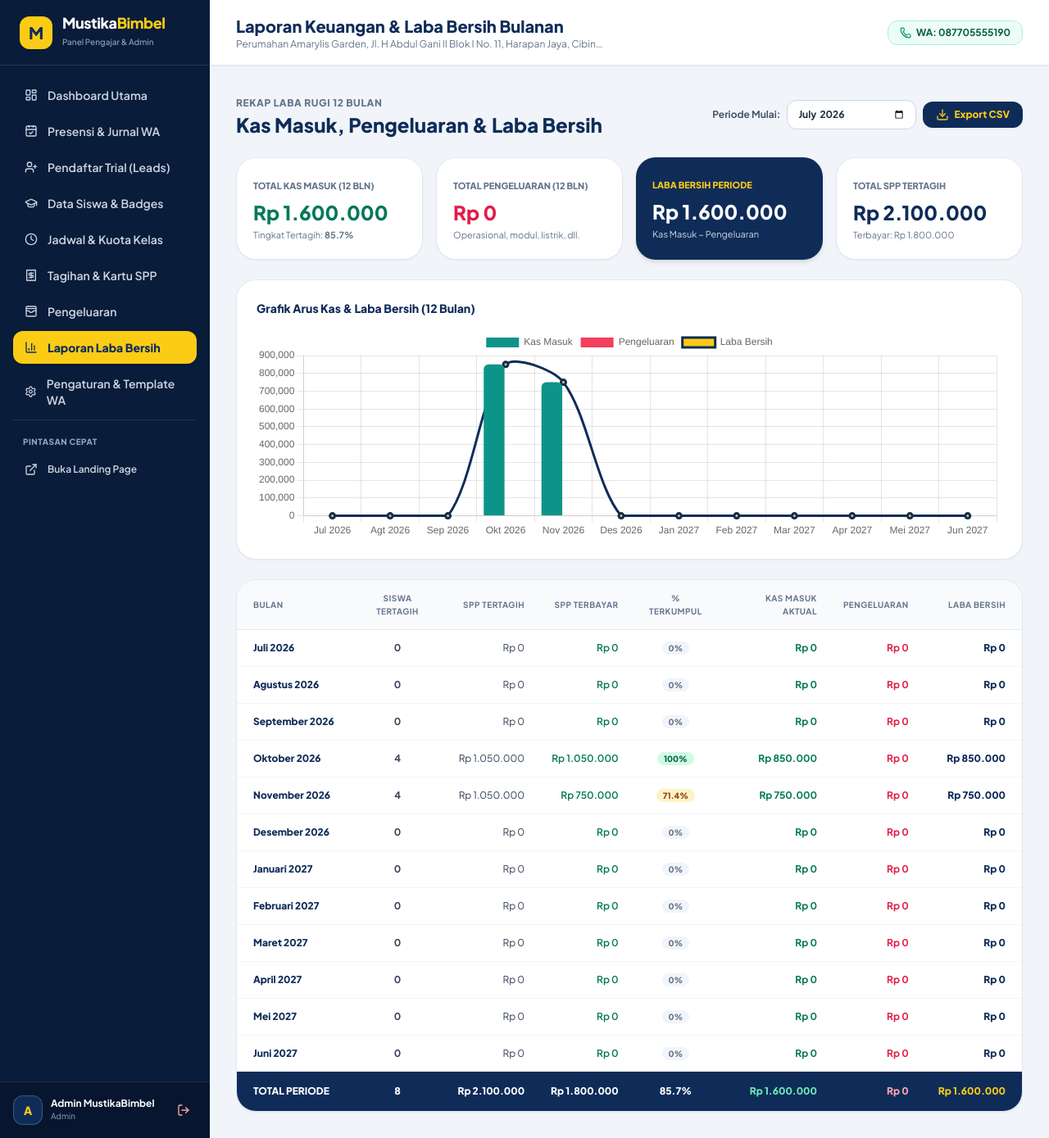
After one commit to LuthfiMirza/mustika-bimbel, a Laravel app: page /admin/reports in a window 1280 px wide. The commit adds this page. Shown: the whole page at 82% size. Run offline with Laravel 12, Linux system fonts and the light colour scheme; a user stored in the database is signed in; data comes from the database, SQL or seed files in the repository; tables that the repository leaves empty hold one stand-in row (values such as "Sample post"); some libraries are stand-ins or nearby versions.

Commit message:
feat(reports): add 12-month financial net profit report with Chart.js and CSV export

```diff
--- /dev/null
+++ b/app/Http/Controllers/FinancialReportController.php
@@ -0,0 +1,155 @@
+<?php
+
+namespace App\Http\Controllers;
+
+use App\Models\Expense;
+use App\Models\InvoicePayment;
+use App\Models\Setting;
+use App\Models\TuitionInvoice;
+use Carbon\Carbon;
+use Illuminate\Http\Request;
+use Illuminate\View\View;
+use Symfony\Component\HttpFoundation\StreamedResponse;
+
+class FinancialReportController extends Controller
+{
+    /**
+     * Build 12-month financial report rows and period totals.
+     *
+     * @return array{startMonthStr: string, rows: array<int, array<string, mixed>>, totals: array<string, int|float>}
+     */
+    public static function buildMonthlyReport(?string $startMonthInput = null): array
+    {
+        $startMonthStr = $startMonthInput ?: Setting::get('period_start_month', '2026-07');
+        if (! preg_match('/^\d{4}-\d{2}$/', $startMonthStr)) {
+            $startMonthStr = '2026-07';
+        }
+
+        $startCarbon = Carbon::createFromFormat('Y-m', $startMonthStr)->startOfMonth();
+        $endCarbon = $startCarbon->copy()->addMonths(11)->endOfMonth();
+
+        $allInvoices = TuitionInvoice::all();
+        $allPayments = InvoicePayment::whereBetween('payment_date', [$startCarbon->toDateString(), $endCarbon->toDateString()])->get();
+        $allExpenses = Expense::whereBetween('expense_date', [$startCarbon->toDateString(), $endCarbon->toDateString()])->get();
+
+        // Map legacy paid invoices without invoice_payments rows so kas masuk stays accurate
+        $invoiceIdsWithPayments = InvoicePayment::pluck('tuition_invoice_id')->unique()->flip();
+
+        $rows = [];
+        $totals = [
+            'billed_students' => 0,
+            'spp_billed' => 0,
+            'spp_paid' => 0,
+            'cash_in' => 0,
+            'expenses' => 0,
+            'net_profit' => 0,
+        ];
+
+        for ($i = 0; $i < 12; $i++) {
+            $m = $startCarbon->copy()->addMonths($i);
+            $ym = $m->format('Y-m');
+
+            $monthInvoices = $allInvoices->filter(function (TuitionInvoice $inv) use ($ym) {
+                $key = $inv->billing_month ?: $inv->due_date?->format('Y-m');
+                return $key === $ym;
+            });
+
+            $billedStudents = $monthInvoices->pluck('student_id')->unique()->count();
+            $sppBilled = (int) $monthInvoices->sum('amount');
+            $sppPaid = (int) $monthInvoices->sum(fn($inv) => $inv->status === 'Lunas' && (int) $inv->paid_amount === 0 ? (int) $inv->amount : (int) $inv->paid_amount);
+            $collectionRate = $sppBilled > 0 ? round(($sppPaid / $sppBilled) * 100, 1) : 0;
+
+            $paymentsCashIn = (int) $allPayments
+                ->filter(fn($p) => $p->payment_date->format('Y-m') === $ym)
+                ->sum('amount');
+
+            $legacyCashIn = (int) $allInvoices
+                ->filter(fn($inv) => ! isset($invoiceIdsWithPayments[$inv->id]) && $inv->status === 'Lunas' && $inv->paid_at && $inv->paid_at->format('Y-m') === $ym)
+                ->sum('amount');
+
+            $cashIn = $paymentsCashIn + $legacyCashIn;
+            $expensesSum = (int) $allExpenses
+                ->filter(fn($e) => $e->expense_date->format('Y-m') === $ym)
+                ->sum('amount');
+
+            $netProfit = $cashIn - $expensesSum;
+
+            $rows[] = [
+                'key' => $ym,
+                'short_label' => $m->translatedFormat('M Y'),
+                'full_label' => $m->translatedFormat('F Y'),
+                'billed_students' => $billedStudents,
+                'spp_billed' => $sppBilled,
+                'spp_paid' => $sppPaid,
+                'collection_rate' => $collectionRate,
+                'cash_in' => $cashIn,
+                'expenses' => $expensesSum,
+                'net_profit' => $netProfit,
+            ];
+
+            $totals['billed_students'] += $billedStudents;
+            $totals['spp_billed'] += $sppBilled;
+            $totals['spp_paid'] += $sppPaid;
+            $totals['cash_in'] += $cashIn;
+            $totals['expenses'] += $expensesSum;
+            $totals['net_profit'] += $netProfit;
+        }
+
+        $totals['collection_rate'] = $totals['spp_billed'] > 0
+            ? round(($totals['spp_paid'] / $totals['spp_billed']) * 100, 1)
+            : 0;
+
+        return compact('startMonthStr', 'rows', 'totals');
+    }
+
+    /**
+     * Display 12-month financial & net profit report.
+     */
+    public function index(Request $request): View
+    {
+        $data = self::buildMonthlyReport($request->query('start_month'));
+
+        return view('admin.reports.index', $data);
+    }
+
+    /**
+     * Export 12-month financial report as CSV.
+     */
+    public function exportCsv(Request $request): StreamedResponse
+    {
+        $data = self::buildMonthlyReport($request->query('start_month'));
+        $filename = 'laporan-keuangan-mustikabimbel-' . $data['startMonthStr'] . '.csv';
+
+        return response()->streamDownload(function () use ($data) {
+            $out = fopen('php://output', 'w');
+            // UTF-8 BOM for Excel compatibility
+            fwrite($out, "\xEF\xBB\xBF");
+            fputcsv($out, ['Bulan', 'Siswa Tertagih', 'SPP Tertagih (Rp)', 'SPP Terbayar (Rp)', '% Terkumpul', 'Kas Masuk Aktual (Rp)', 'Pengeluaran (Rp)', 'Laba Bersih (Rp)']);
+
+            foreach ($data['rows'] as $row) {
+                fputcsv($out, [
+                    $row['full_label'],
+                    $row['billed_students'],
+                    $row['spp_billed'],
+                    $row['spp_paid'],
+                    $row['collection_rate'] . '%',
+                    $row['cash_in'],
+                    $row['expenses'],
+                    $row['net_profit'],
+                ]);
+            }
+
+            fputcsv($out, [
+                'TOTAL PERIODE',
+                $data['totals']['billed_students'],
+                $data['totals']['spp_billed'],
+                $data['totals']['spp_paid'],
+                $data['totals']['collection_rate'] . '%',
+                $data['totals']['cash_in'],
+                $data['totals']['expenses'],
+                $data['totals']['net_profit'],
+            ]);
+            fclose($out);
+        }, $filename, ['Content-Type' => 'text/csv; charset=UTF-8']);
+    }
+}
--- /dev/null
+++ b/resources/views/admin/reports/index.blade.php
@@ -0,0 +1,163 @@
+@extends('layouts.admin')
+
+@section('title', 'Laporan Keuangan & Laba Bersih — MustikaBimbel')
+@section('header_title', 'Laporan Keuangan & Laba Bersih Bulanan')
+
+@section('content')
+<div class="space-y-6">
+
+    <!-- Top Controls -->
+    <div class="flex flex-col sm:flex-row sm:items-center justify-between gap-4">
+        <div>
+            <span class="text-xs font-extrabold uppercase tracking-wider text-slate-500">Rekap Laba Rugi 12 Bulan</span>
+            <h2 class="text-xl sm:text-2xl font-extrabold text-[#0F2C59]">Kas Masuk, Pengeluaran &amp; Laba Bersih</h2>
+        </div>
+
+        <div class="flex flex-wrap items-center gap-2">
+            <form method="GET" action="{{ route('admin.reports.index') }}" class="flex items-center gap-2">
+                <label class="text-xs font-bold text-slate-600">Periode Mulai:</label>
+                <input type="month" name="start_month" value="{{ $startMonthStr }}" onchange="this.form.submit()"
+                       class="px-3 py-2 rounded-xl border border-slate-300 text-xs font-bold bg-white outline-none">
+            </form>
+            <a href="{{ route('admin.reports.export', ['start_month' => $startMonthStr]) }}"
+               class="inline-flex items-center gap-1.5 px-4 py-2 rounded-xl bg-[#0F2C59] hover:bg-[#163A70] text-[#FACC15] text-xs font-extrabold shadow-sm">
+                <i data-lucide="download" class="w-4 h-4"></i>
+                <span>Export CSV</span>
+            </a>
+        </div>
+    </div>
+
+    <!-- Period KPI Cards -->
+    <div class="grid grid-cols-1 sm:grid-cols-2 lg:grid-cols-4 gap-4">
+        <div class="bg-white rounded-3xl p-5 shadow-sm border border-slate-200">
+            <span class="text-[11px] font-extrabold uppercase text-slate-500">Total Kas Masuk (12 Bln)</span>
+            <div class="text-2xl font-extrabold text-emerald-700 mt-1.5">Rp {{ number_format($totals['cash_in'], 0, ',', '.') }}</div>
+            <p class="text-[11px] text-slate-500 mt-1">Tingkat Tertagih: <strong>{{ $totals['collection_rate'] }}%</strong></p>
+        </div>
+        <div class="bg-white rounded-3xl p-5 shadow-sm border border-slate-200">
+            <span class="text-[11px] font-extrabold uppercase text-slate-500">Total Pengeluaran (12 Bln)</span>
+            <div class="text-2xl font-extrabold text-rose-600 mt-1.5">Rp {{ number_format($totals['expenses'], 0, ',', '.') }}</div>
+            <p class="text-[11px] text-slate-500 mt-1">Operasional, modul, listrik, dll.</p>
+        </div>
+        <div class="bg-[#0F2C59] text-white rounded-3xl p-5 shadow-md">
+            <span class="text-[11px] font-extrabold uppercase text-[#FACC15]">Laba Bersih Periode</span>
+            <div class="text-2xl font-extrabold mt-1.5">Rp {{ number_format($totals['net_profit'], 0, ',', '.') }}</div>
+            <p class="text-[11px] text-slate-300 mt-1">Kas Masuk &minus; Pengeluaran</p>
+        </div>
+        <div class="bg-white rounded-3xl p-5 shadow-sm border border-slate-200">
+            <span class="text-[11px] font-extrabold uppercase text-slate-500">Total SPP Tertagih</span>
+            <div class="text-2xl font-extrabold text-[#0F2C59] mt-1.5">Rp {{ number_format($totals['spp_billed'], 0, ',', '.') }}</div>
+            <p class="text-[11px] text-slate-500 mt-1">Terbayar: Rp {{ number_format($totals['spp_paid'], 0, ',', '.') }}</p>
+        </div>
+    </div>
+
+    <!-- Chart.js Financial Trend -->
+    <div class="bg-white rounded-3xl p-6 shadow-sm border border-slate-200">
+        <div class="flex items-center justify-between mb-4">
+            <h3 class="text-sm font-extrabold text-[#0F2C59]">Grafik Arus Kas &amp; Laba Bersih (12 Bulan)</h3>
+        </div>
+        <div class="h-64">
+            <canvas id="financialTrendChart"></canvas>
+        </div>
+    </div>
+
+    <!-- 12-Month Financial Table -->
+    <div class="bg-white rounded-3xl shadow-sm border border-slate-200 overflow-hidden">
+        <div class="overflow-x-auto">
+            <table class="w-full text-left text-xs text-slate-700">
+                <thead class="bg-slate-50 text-slate-500 uppercase tracking-wider font-extrabold border-b border-slate-200 text-[10px]">
+                    <tr>
+                        <th class="px-5 py-3.5">Bulan</th>
+                        <th class="px-4 py-3.5 text-center">Siswa Tertagih</th>
+                        <th class="px-4 py-3.5 text-right">SPP Tertagih</th>
+                        <th class="px-4 py-3.5 text-right">SPP Terbayar</th>
+                        <th class="px-4 py-3.5 text-center">% Terkumpul</th>
+                        <th class="px-4 py-3.5 text-right">Kas Masuk Aktual</th>
+                        <th class="px-4 py-3.5 text-right">Pengeluaran</th>
+                        <th class="px-5 py-3.5 text-right">Laba Bersih</th>
+                    </tr>
+                </thead>
+                <tbody class="divide-y divide-slate-100">
+                    @foreach($rows as $row)
+                        <tr class="hover:bg-slate-50/80">
+                            <td class="px-5 py-3.5 font-extrabold text-[#0F2C59] whitespace-nowrap">{{ $row['full_label'] }}</td>
+                            <td class="px-4 py-3.5 text-center font-bold">{{ $row['billed_students'] }}</td>
+                            <td class="px-4 py-3.5 text-right whitespace-nowrap">Rp {{ number_format($row['spp_billed'], 0, ',', '.') }}</td>
+                            <td class="px-4 py-3.5 text-right whitespace-nowrap text-emerald-700 font-semibold">Rp {{ number_format($row['spp_paid'], 0, ',', '.') }}</td>
+                            <td class="px-4 py-3.5 text-center">
+                                <span class="px-2 py-0.5 rounded-full text-[10px] font-extrabold {{ $row['collection_rate'] >= 80 ? 'bg-emerald-100 text-emerald-800' : ($row['collection_rate'] > 0 ? 'bg-amber-100 text-amber-800' : 'bg-slate-100 text-slate-500') }}">
+                                    {{ $row['collection_rate'] }}%
+                                </span>
+                            </td>
+                            <td class="px-4 py-3.5 text-right whitespace-nowrap font-bold text-emerald-700">Rp {{ number_format($row['cash_in'], 0, ',', '.') }}</td>
+                            <td class="px-4 py-3.5 text-right whitespace-nowrap font-bold text-rose-600">Rp {{ number_format($row['expenses'], 0, ',', '.') }}</td>
+                            <td class="px-5 py-3.5 text-right whitespace-nowrap font-extrabold {{ $row['net_profit'] >= 0 ? 'text-[#0F2C59]' : 'text-rose-700' }}">
+                                Rp {{ number_format($row['net_profit'], 0, ',', '.') }}
+                            </td>
+                        </tr>
+                    @endforeach
+                </tbody>
+                <tfoot class="bg-[#0F2C59] text-white font-extrabold text-xs">
+                    <tr>
+                        <td class="px-5 py-4">TOTAL PERIODE</td>
+                        <td class="px-4 py-4 text-center">{{ $totals['billed_students'] }}</td>
+                        <td class="px-4 py-4 text-right whitespace-nowrap">Rp {{ number_format($totals['spp_billed'], 0, ',', '.') }}</td>
+                        <td class="px-4 py-4 text-right whitespace-nowrap">Rp {{ number_format($totals['spp_paid'], 0, ',', '.') }}</td>
+                        <td class="px-4 py-4 text-center">{{ $totals['collection_rate'] }}%</td>
+                        <td class="px-4 py-4 text-right whitespace-nowrap text-emerald-300">Rp {{ number_format($totals['cash_in'], 0, ',', '.') }}</td>
+                        <td class="px-4 py-4 text-right whitespace-nowrap text-rose-300">Rp {{ number_format($totals['expenses'], 0, ',', '.') }}</td>
+                        <td class="px-5 py-4 text-right whitespace-nowrap text-[#FACC15]">Rp {{ number_format($totals['net_profit'], 0, ',', '.') }}</td>
+                    </tr>
+                </tfoot>
+            </table>
+        </div>
+    </div>
+</div>
+@endsection
+
+@push('scripts')
+<script src="https://cdn.jsdelivr.net/npm/chart.js@4.4.4/dist/chart.umd.min.js"></script>
+<script>
+document.addEventListener('DOMContentLoaded', () => {
+    const ctx = document.getElementById('financialTrendChart');
+    if (!ctx) return;
+
+    new Chart(ctx, {
+        type: 'bar',
+        data: {
+            labels: @json(array_column($rows, 'short_label')),
+            datasets: [
+                {
+                    label: 'Kas Masuk',
+                    data: @json(array_column($rows, 'cash_in')),
+                    backgroundColor: '#0D9488',
+                    borderRadius: 6
+                },
+                {
+                    label: 'Pengeluaran',
+                    data: @json(array_column($rows, 'expenses')),
+                    backgroundColor: '#F43F5E',
+                    borderRadius: 6
+                },
+                {
+                    label: 'Laba Bersih',
+                    data: @json(array_column($rows, 'net_profit')),
+                    type: 'line',
+                    borderColor: '#0F2C59',
+                    backgroundColor: '#FACC15',
+                    borderWidth: 3,
+                    tension: 0.3
+                }
+            ]
+        },
+        options: {
+            responsive: true,
+            maintainAspectRatio: false,
+            scales: {
+                y: { beginAtZero: true }
+            }
+        }
+    });
+});
+</script>
+@endpush
--- a/resources/views/layouts/admin.blade.php
+++ b/resources/views/layouts/admin.blade.php
@@ -115,7 +115,19 @@
                     <a href="{{ route('admin.invoices.index') }}"
                        class="flex items-center gap-3 px-3.5 py-2.5 rounded-xl transition-colors {{ request()->routeIs('admin.invoices*') ? 'bg-[#FACC15] text-[#0F2C59] font-extrabold shadow' : 'text-slate-300 hover:bg-white/10 hover:text-white' }}">
                         <i data-lucide="receipt" class="w-4 h-4"></i>
-                        <span>Tagihan SPP &amp; Kwitansi</span>
+                        <span>Tagihan &amp; Kartu SPP</span>
+                    </a>
+
+                    <a href="{{ route('admin.expenses.index') }}"
+                       class="flex items-center gap-3 px-3.5 py-2.5 rounded-xl transition-colors {{ request()->routeIs('admin.expenses*') ? 'bg-[#FACC15] text-[#0F2C59] font-extrabold shadow' : 'text-slate-300 hover:bg-white/10 hover:text-white' }}">
+                        <i data-lucide="wallet-cards" class="w-4 h-4"></i>
+                        <span>Pengeluaran</span>
+                    </a>
+
+                    <a href="{{ route('admin.reports.index') }}"
+                       class="flex items-center gap-3 px-3.5 py-2.5 rounded-xl transition-colors {{ request()->routeIs('admin.reports*') ? 'bg-[#FACC15] text-[#0F2C59] font-extrabold shadow' : 'text-slate-300 hover:bg-white/10 hover:text-white' }}">
+                        <i data-lucide="bar-chart-3" class="w-4 h-4"></i>
+                        <span>Laporan Laba Bersih</span>
                     </a>
 
                     <a href="{{ route('admin.settings.index') }}"
--- a/routes/web.php
+++ b/routes/web.php
@@ -3,6 +3,8 @@
 use App\Http\Controllers\AttendanceController;
 use App\Http\Controllers\AuthController;
 use App\Http\Controllers\DashboardController;
+use App\Http\Controllers\ExpenseController;
+use App\Http\Controllers\FinancialReportController;
 use App\Http\Controllers\LandingController;
 use App\Http\Controllers\ParentPortalController;
 use App\Http\Controllers\ScheduleController;
@@ -54,6 +56,14 @@ Route::middleware('auth')->prefix('admin')->name('admin.')->group(function () {
     Route::delete('/invoices/payments/{payment}', [TuitionInvoiceController::class, 'destroyPayment'])->name('invoices.payments.destroy');
     Route::delete('/invoices/{invoice}', [TuitionInvoiceController::class, 'destroy'])->name('invoices.destroy');
 
+    Route::get('/expenses', [ExpenseController::class, 'index'])->name('expenses.index');
+    Route::post('/expenses', [ExpenseController::class, 'store'])->name('expenses.store');
+    Route::put('/expenses/{expense}', [ExpenseController::class, 'update'])->name('expenses.update');
+    Route::delete('/expenses/{expense}', [ExpenseController::class, 'destroy'])->name('expenses.destroy');
+
+    Route::get('/reports', [FinancialReportController::class, 'index'])->name('reports.index');
+    Route::get('/reports/export', [FinancialReportController::class, 'exportCsv'])->name('reports.export');
+
     Route::get('/settings', [SettingController::class, 'index'])->name('settings.index');
     Route::put('/settings', [SettingController::class, 'update'])->name('settings.update');
 });
```
